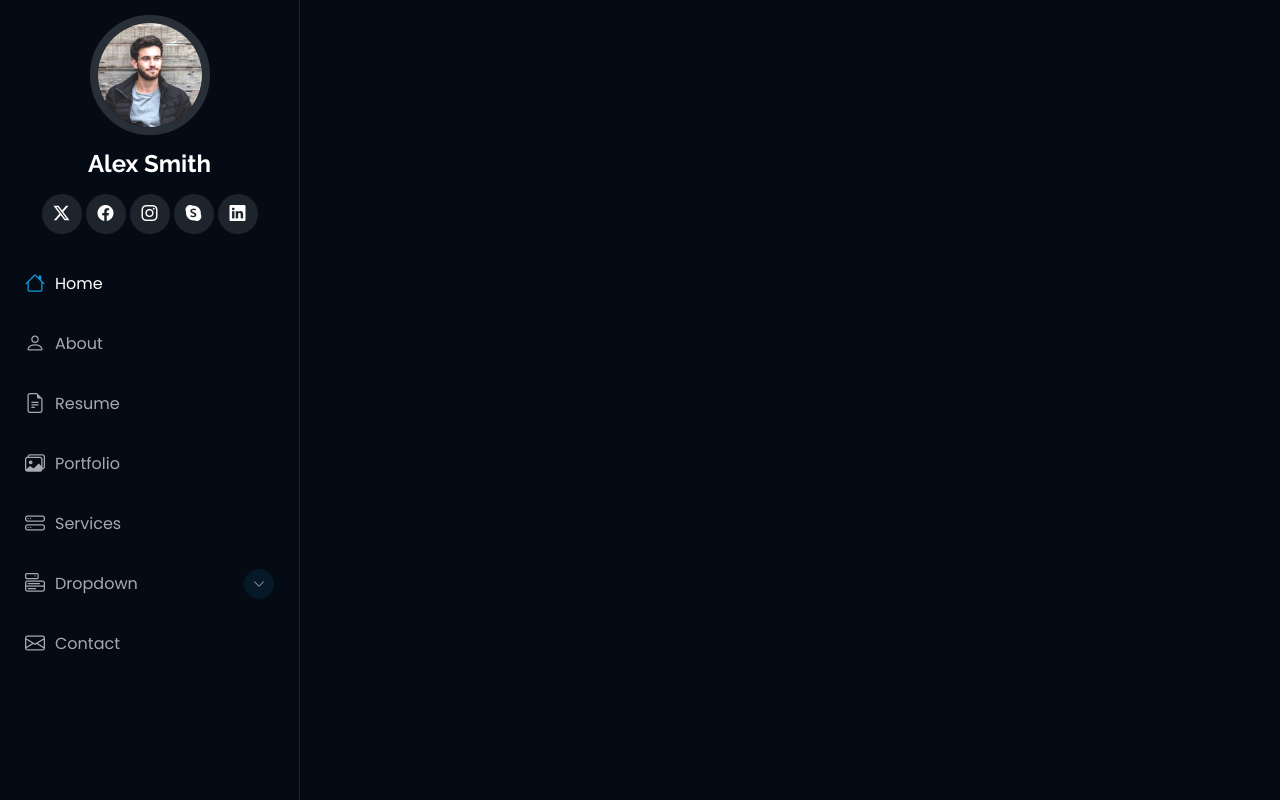
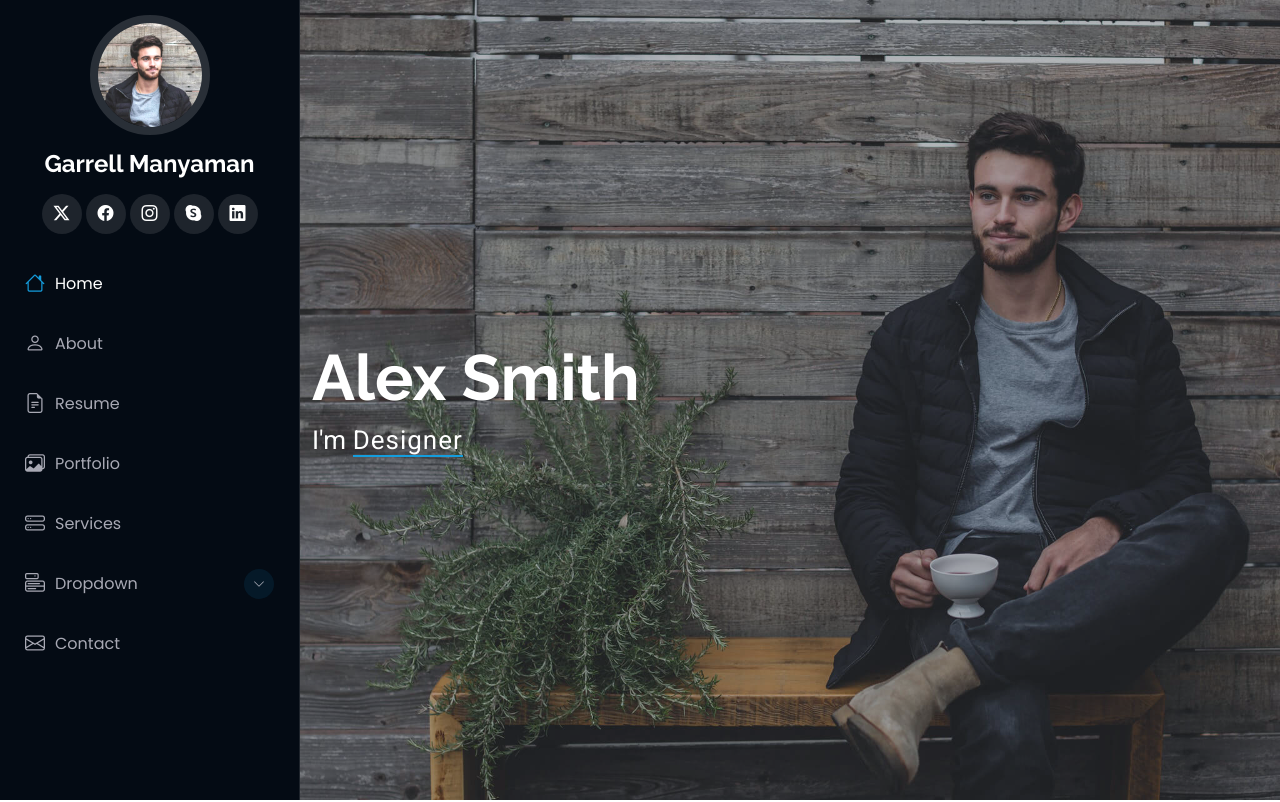
Before and after one commit to garrellmacarilay/personal-portfolio, a React (Vite) app: page / in a window 1280 px wide. Shown: the top 802 px of the page. Built offline with nearby package versions, Linux system fonts and the light colour scheme.

Commit message:
DOne Editing the depedencies and importations

```diff
--- a/src/App.jsx
+++ b/src/App.jsx
@@ -1,4 +1,6 @@
-import React from 'react';
+import React, { useEffect } from 'react';
+import AOS from 'aos';
+import 'aos/dist/aos.css'; // Import AOS styles
 import SideMenu from './components/SideMenu';
 import Hero from './components/Hero';
 import About from './components/About';
@@ -7,6 +9,10 @@ import Skills from './components/Skills';
 
 
 function App() {
+  useEffect(() => {
+    AOS.init({ duration: 1000 }); // Initialize AOS with a duration of 1000ms
+  }, []);
+
   return (
     <>
       <SideMenu />
--- a/src/components/Hero.jsx
+++ b/src/components/Hero.jsx
@@ -3,12 +3,7 @@ import React from 'react';
 function Hero() {
   return (
     <section id="hero" className="hero section dark-background">
-      <img
-        src="assets/img/hero-bg.jpg"
-        alt=""
-        data-aos="fade-in"
-        className=""
-      />
+      <img src="assets/img/hero-bg.jpg" alt="" data-aos="fade-in" />
       <div className="container" data-aos="fade-up" data-aos-delay={100}>
         <h2>Alex Smith</h2>
         <p>
@@ -19,10 +14,6 @@ function Hero() {
           >
             Designer
           </span>
-          <span
-            className="typed-cursor typed-cursor--blink"
-            aria-hidden="true"
-          />
         </p>
       </div>
     </section>
--- a/src/components/SideMenu.jsx
+++ b/src/components/SideMenu.jsx
@@ -16,7 +16,7 @@ function SideMenu() {
 
         <a href="index.html" className="logo d-flex align-items-center justify-content-center">
          {/* <img src="assets/img/logo.png" alt="Logo">  */}
-          <h1 className="sitename">Alex Smith</h1>
+          <h1 className="sitename">Garrell Manyaman</h1>
         </a>
 
         <div className="social-links text-center">
```
Also changed, not shown: src/components/Content.jsx (deleted, +0 -10 lines).
